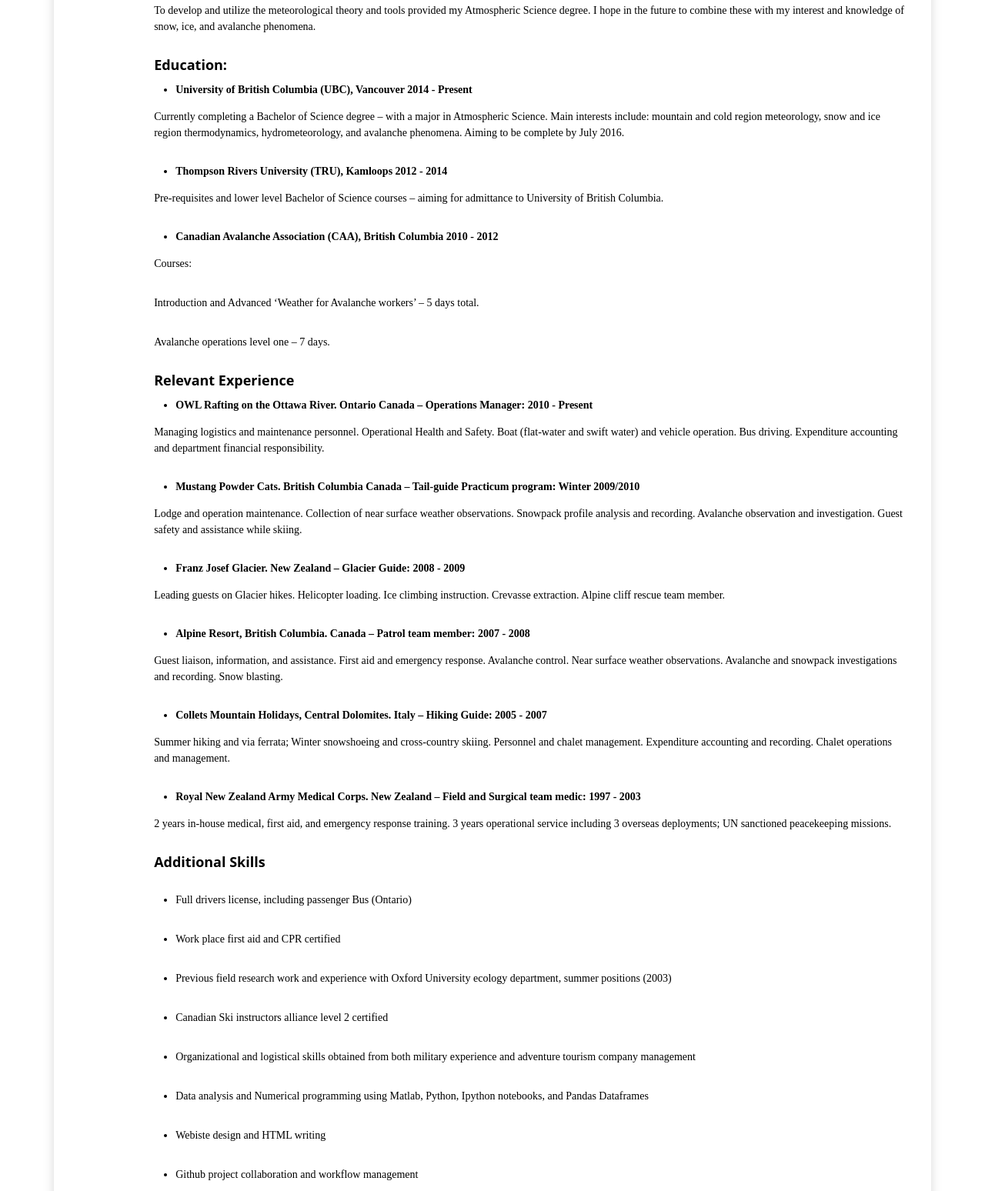
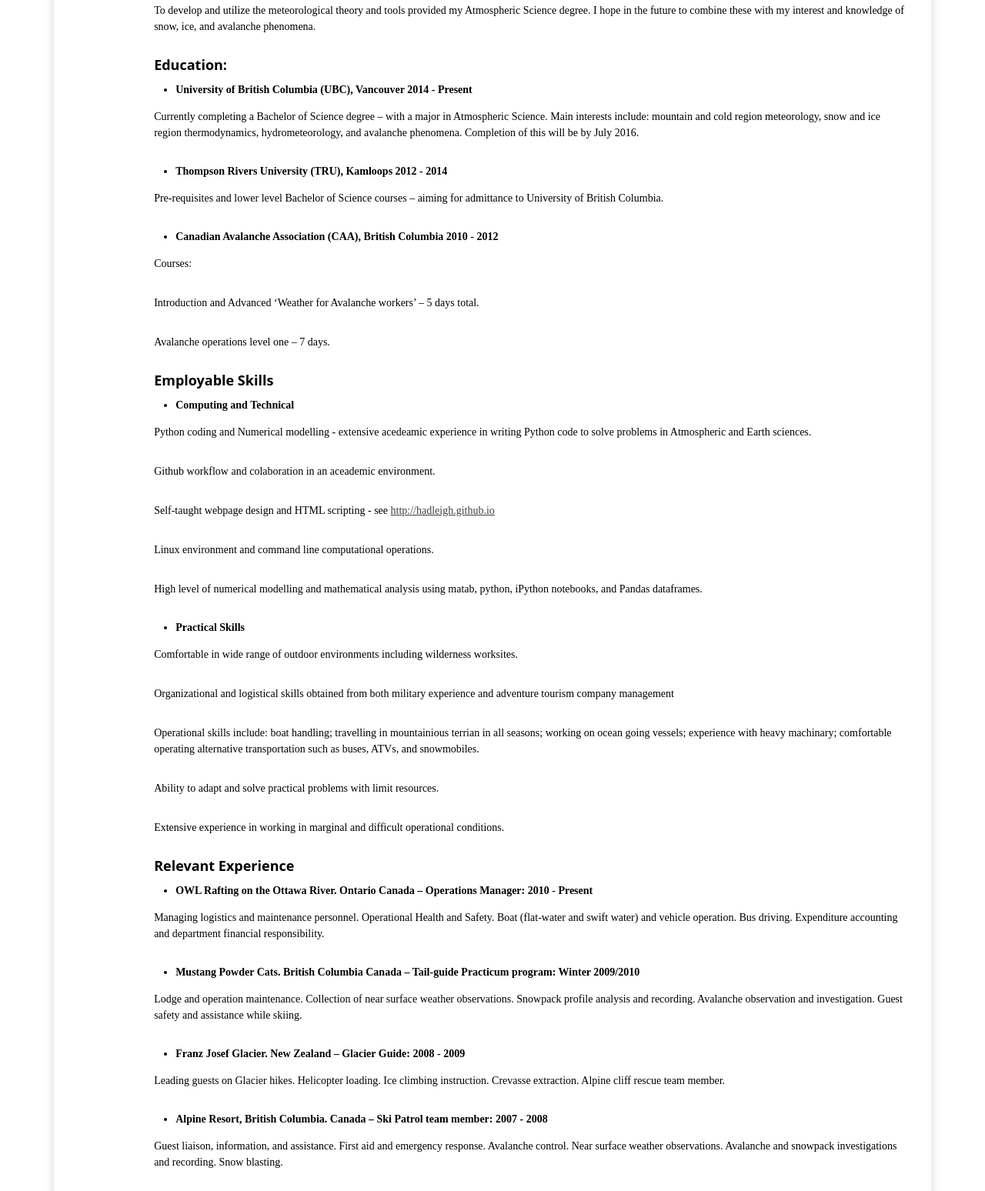
Before and after one commit to hadleigh/github.io, a plain HTML site: page resume.html in a window 1280 px wide. Shown: the part 331-1879 px from the top of the page at 77% size. Drawn offline with nearby package versions, Linux system fonts and the light colour scheme; some packages are replaced by stand-ins of ours; files that its build step writes are made by us from their sources.

Commit message:
commiting resume.html

```diff
--- a/resume.html
+++ b/resume.html
@@ -188,7 +188,7 @@ phenomena.</p>
 </ul>
 <p>Currently completing a Bachelor of Science degree – with a major in Atmospheric Science. Main
 interests include: mountain and cold region meteorology, snow and ice region thermodynamics,
-hydrometeorology, and avalanche phenomena. Aiming to be complete by July 2016.</p>
+hydrometeorology, and avalanche phenomena. Completion of this will be by July 2016.</p>
 <ul>
 <li><strong>Thompson Rivers University (TRU), Kamloops 2012 - 2014</strong></li>
 </ul>
@@ -200,6 +200,23 @@ Columbia.</p>
 <p>Courses:</p>
 <p>Introduction and Advanced ‘Weather for Avalanche workers’ – 5 days total.</p>
 <p>Avalanche operations level one – 7 days.</p>
+<h3 id="Employable-Skills">Employable Skills<a class="anchor-link" href="#Employable-Skills">&#182;</a></h3><ul>
+<li><strong>Computing and Technical</strong></li>
+</ul>
+<p>Python coding and Numerical modelling - extensive acedeamic experience in writing Python code to solve problems in Atmospheric and Earth sciences.</p>
+<p>Github workflow and colaboration in an aceademic environment.</p>
+<p>Self-taught webpage design and HTML scripting - see <a href="http://hadleigh.github.io">http://hadleigh.github.io</a></p>
+<p>Linux environment and command line computational operations.</p>
+<p>High level of numerical modelling and mathematical analysis using matab, python, iPython notebooks, and Pandas dataframes.</p>
+<ul>
+<li><strong>Practical Skills</strong></li>
+</ul>
+<p>Comfortable in wide range of outdoor environments including wilderness worksites.</p>
+<p>Organizational and logistical skills obtained from both military experience and adventure tourism
+company management</p>
+<p>Operational skills include: boat handling; travelling in mountainious terrian in all seasons; working on ocean going vessels; experience with heavy machinary; comfortable operating alternative transportation such as buses, ATVs, and snowmobiles.</p>
+<p>Ability to adapt and solve practical problems with limit resources.</p>
+<p>Extensive experience in working in marginal and difficult operational conditions.</p>
 <h3 id="Relevant-Experience">Relevant Experience<a class="anchor-link" href="#Relevant-Experience">&#182;</a></h3><ul>
 <li><strong>OWL Rafting on the Ottawa River. Ontario Canada – Operations Manager: 2010 - Present</strong></li>
 </ul>
@@ -218,7 +235,7 @@ skiing.</p>
 <p>Leading guests on Glacier hikes. Helicopter loading. Ice climbing instruction. Crevasse extraction. Alpine
 cliff rescue team member.</p>
 <ul>
-<li><strong>Alpine Resort, British Columbia. Canada – Patrol team member: 2007 - 2008</strong></li>
+<li><strong>Alpine Resort, British Columbia. Canada – Ski Patrol team member: 2007 - 2008</strong></li>
 </ul>
 <p>Guest liaison, information, and assistance. First aid and emergency response. Avalanche control. Near
 surface weather observations. Avalanche and snowpack investigations and recording. Snow blasting.</p>
@@ -237,19 +254,9 @@ including 3 overseas deployments; UN sanctioned peacekeeping missions.</p>
 </li>
 <li><p>Work place first aid and CPR certified</p>
 </li>
-<li><p>Previous field research work and experience with Oxford University ecology department, summer
-positions (2003)</p>
+<li><p>Previous field research work and experience with Oxford University Ecology Department, (Summer 2003)</p>
 </li>
 <li><p>Canadian Ski instructors alliance level 2 certified</p>
-</li>
-<li><p>Organizational and logistical skills obtained from both military experience and adventure tourism
-company management</p>
-</li>
-<li><p>Data analysis and Numerical programming using Matlab, Python, Ipython notebooks, and Pandas Dataframes</p>
-</li>
-<li><p>Webiste design and HTML writing</p>
-</li>
-<li><p>Github project collaboration and workflow management</p>
 </li>
 </ul>
 <h3 id="Interests">Interests<a class="anchor-link" href="#Interests">&#182;</a></h3><ul>
@@ -272,10 +279,23 @@ company management</p>
 <li><p>Current postal address: 711 West 69th Ave, Vancouver. V6P 2W2</p>
 </li>
 </ul>
-<p><em>This Resume was witten in an IPython notebook : Hosted by Github.</em></p>
+<p><em>This Resume was witten by Hadleigh Thompson in an IPython notebook : Hosted by Github.</em></p>
 
 </div>
 </div>
+</div>
+<div class="cell border-box-sizing code_cell rendered">
+<div class="input">
+<div class="prompt input_prompt">In&nbsp;[&nbsp;]:</div>
+<div class="inner_cell">
+    <div class="input_area">
+<div class=" highlight hl-ipython3"><pre><span></span>
+</pre></div>
+
+</div>
+</div>
+</div>
+
 </div>
     </div>
   </div>
```
